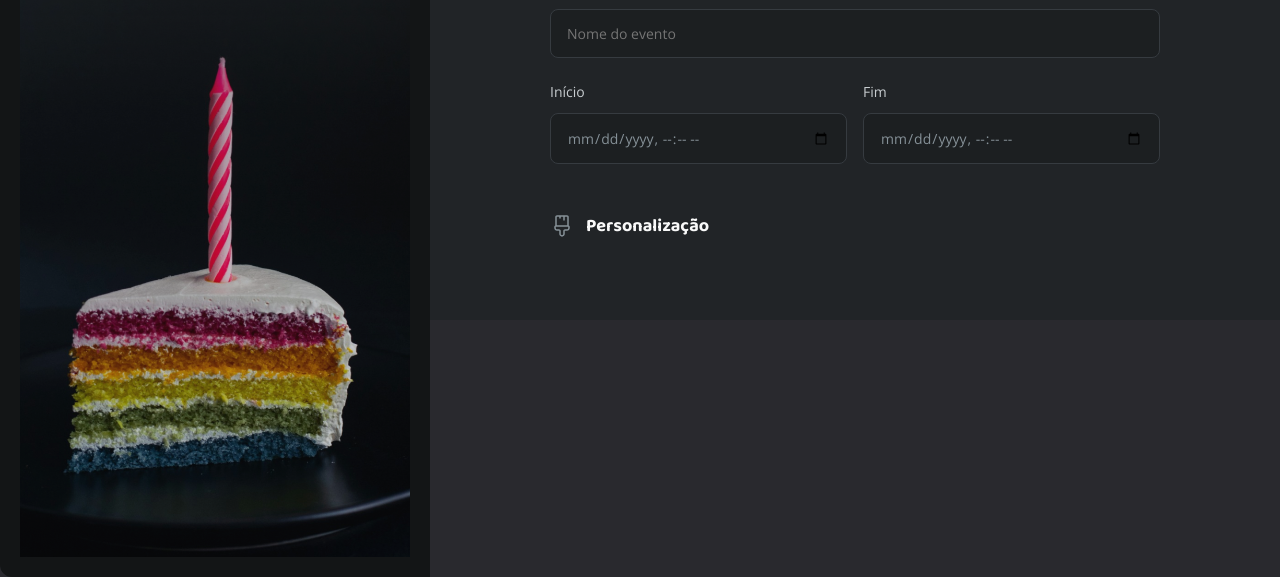
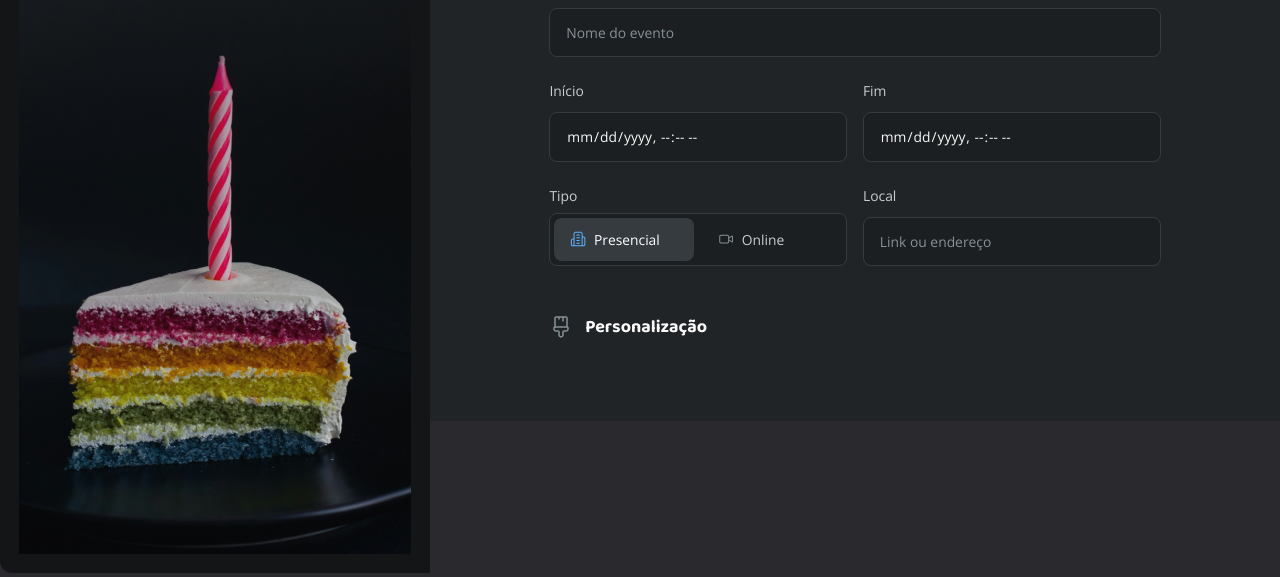
Before and after one commit to RalphCajazeira/Formulario-Convite, a plain HTML site: page index.html in a window 1280 px wide. Shown: the part 223-800 px from the top of the page. Drawn offline with nearby package versions, Linux system fonts and the light colour scheme.

Commit message:
Finalizando Tipo e Local

```diff
--- a/index.html
+++ b/index.html
@@ -6,7 +6,7 @@
 
     <meta charset="UTF-8" />
     <meta name="viewport" content="width=device-width, initial-scale=1.0" />
-    <title>Formulario de Convite</title>
+    <title>Formulário de Convite</title>
 
     <link rel="stylesheet" href="styles/index.css" />
     <link
@@ -52,12 +52,60 @@
               <div class="input-group">
                 <div class="input-wrapper">
                   <label for="title">Início</label>
-                  <input type="datetime-local" id="starter" name="starter" />
+                  <input
+                    type="datetime-local"
+                    id="starter"
+                    name="starter"
+                    required
+                  />
                 </div>
 
                 <div class="input-wrapper">
                   <label for="title">Fim</label>
                   <input type="datetime-local" id="end" name="end" />
+                </div>
+              </div>
+
+              <div class="input-group">
+                <div class="input-wrapper">
+                  <label>Tipo</label>
+
+                  <div class="radio-wrapper">
+                    <label class="radio-inner">
+                      <input
+                        type="radio"
+                        name="event-type"
+                        value="in-person"
+                        id="in-person"
+                        checked
+                      />
+                      <span class="icon in-person-icon"></span>
+                      <!-- <img src="assets/icons/building-2.svg" alt="" /> -->
+                      <span>Presencial</span>
+                    </label>
+
+                    <label class="radio-inner">
+                      <input
+                        type="radio"
+                        name="event-type"
+                        value="online"
+                        id="online"
+                      />
+                      <span class="icon online-icon"></span>
+                      <!-- <img src="assets/icons/video.svg" alt="" /> -->
+                      <span>Online</span>
+                    </label>
+                  </div>
+                </div>
+
+                <div class="input-wrapper">
+                  <label for="place">Local</label>
+                  <input
+                    type="text"
+                    name="place"
+                    id="place"
+                    placeholder="Link ou endereço"
+                  />
                 </div>
               </div>
             </fieldset>
--- a/styles/fields/index.css
+++ b/styles/fields/index.css
@@ -1 +1,2 @@
 @import url(inputs.css);
+@import url(radio.css);
--- a/styles/fields/inputs.css
+++ b/styles/fields/inputs.css
@@ -8,6 +8,10 @@ input {
   border: 1px solid var(--input-stroke);
   border-radius: 0.5rem;
   padding: 0.875rem 1rem;
+
+  input[type="radio"]:checked + label {
+    background-color: var(--input-stroke);
+  }
 }
 
 .input-wrapper {
@@ -17,9 +21,12 @@ input {
   font: var(--text-bd-sm);
 
   & input {
+    color: var(--text-heading);
     font-size: 0.875rem;
-    color: var(--input-placeholder);
     margin-top: 0.75rem;
+    &::placeholder {
+      color: var(--input-placeholder);
+    }
   }
 }
 
@@ -28,3 +35,18 @@ input {
   grid-template-columns: 1fr 1fr;
   gap: 1rem;
 }
+
+/* Garante que o ::-webkit-calendar-picker-indicator se posicione dentro do input */
+input[type="datetime-local"] {
+  position: relative;
+}
+
+/* Estende a área clicável do ícone para o input inteiro */
+input[type="datetime-local"]::-webkit-calendar-picker-indicator {
+  opacity: 0;
+  position: absolute;
+  width: 100%;
+  height: 100%;
+  inset: 0;
+  cursor: pointer;
+}
--- /dev/null
+++ b/styles/fields/radio.css
@@ -0,0 +1,62 @@
+.radio-wrapper {
+  display: flex;
+  gap: 0.5rem;
+  background-color: var(--input-base);
+  border: 1px solid var(--input-stroke);
+  border-radius: 0.5rem;
+  padding: 0.25rem;
+}
+
+.radio-inner {
+  display: flex;
+  align-items: center;
+  gap: 0.5rem;
+  border-radius: 0.5rem;
+  padding: 0.5rem 1rem;
+  cursor: pointer;
+  position: relative;
+  width: 100%;
+  height: 100%;
+  transition: background-color 0.3s ease;
+
+  .icon {
+    width: 1rem;
+    height: 1rem;
+    background-size: contain;
+    background-repeat: no-repeat;
+    display: inline-block;
+  }
+
+  /* ícones padrão */
+  .in-person-icon {
+    background-image: url(../../assets/icons/building-2.svg);
+  }
+
+  .online-icon {
+    background-image: url(../../assets/icons/video.svg);
+  }
+
+  input {
+    position: absolute;
+    opacity: 0;
+    pointer-events: none;
+
+    &:checked {
+      ~ span {
+        color: white;
+      }
+
+      ~ .in-person-icon {
+        background-image: url(../../assets/icons/building-2-checked.svg);
+      }
+
+      ~ .online-icon {
+        background-image: url(../../assets/icons/video-checked.svg);
+      }
+    }
+  }
+
+  &:has(input:checked) {
+    background-color: var(--input-stroke);
+  }
+}
--- a/styles/global.css
+++ b/styles/global.css
@@ -3,7 +3,7 @@
   padding: 0;
   box-sizing: border-box;
 
-  /* zoom: 91%; */
+  zoom: 99.9%;
 }
 
 :root {
```
Also changed, not shown: assets/icons/building-2-checked.svg (added), assets/icons/building-2.svg (added), assets/icons/video-checked.svg (added), assets/icons/video.svg (added).
